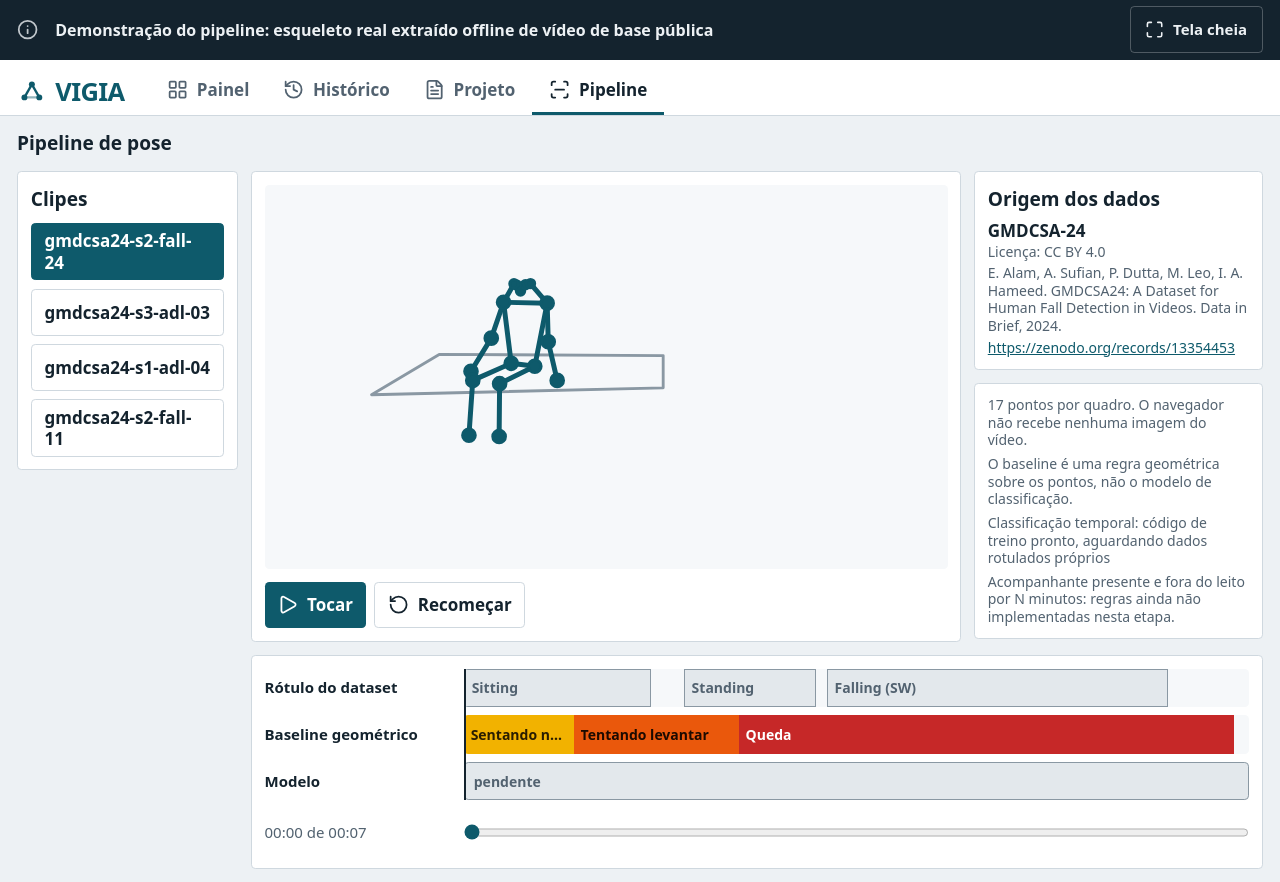
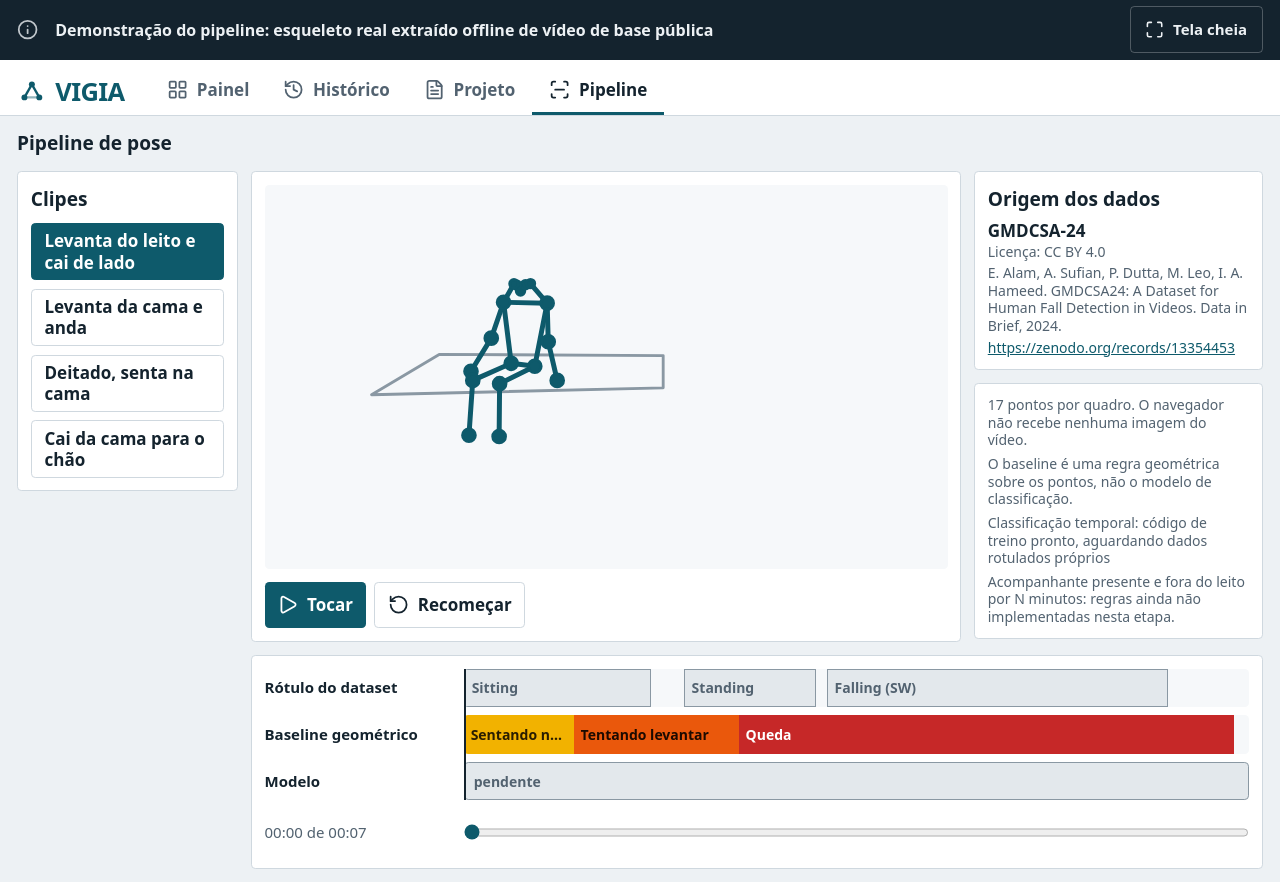
Before and after one commit to IvanoveX/VIGIA, a React (Vite) app: page / in a window 1280 px wide. Both pictures are taken after a click on the button "Pipeline". Built offline with nearby package versions, Linux system fonts and the light colour scheme; a web font is replaced by a local one.

Commit message:
feat(interface): mostra o titulo do clipe na lista da aba Pipeline

```diff
--- a/src/components/Pipeline.jsx
+++ b/src/components/Pipeline.jsx
@@ -36,7 +36,8 @@ function useClipes() {
   useEffect(() => {
     let ativo = true
     carregarIndice()
-      .then((indice) => Promise.all(indice.map((c) => carregarClipe(c.id))))
+      // O título só existe no índice; o clipe não tem esse campo.
+      .then((indice) => Promise.all(indice.map((c) => carregarClipe(c.id).then((clipe) => ({ ...clipe, titulo: c.titulo })))))
       .then((clipes) => ativo && setEstado({ carregando: false, erro: null, clipes }))
       .catch((e) => ativo && setEstado({ carregando: false, erro: e.message, clipes: [] }))
     return () => {
@@ -102,7 +103,7 @@ function ListaClipes({ clipes, atual, onEscolher }) {
             i === atual ? 'border-marca bg-marca text-white' : 'border-linha bg-superficie text-tinta hover:border-secundario'
           }`}
         >
-          {c.id_clipe}
+          {c.titulo}
         </button>
       ))}
     </div>
```
